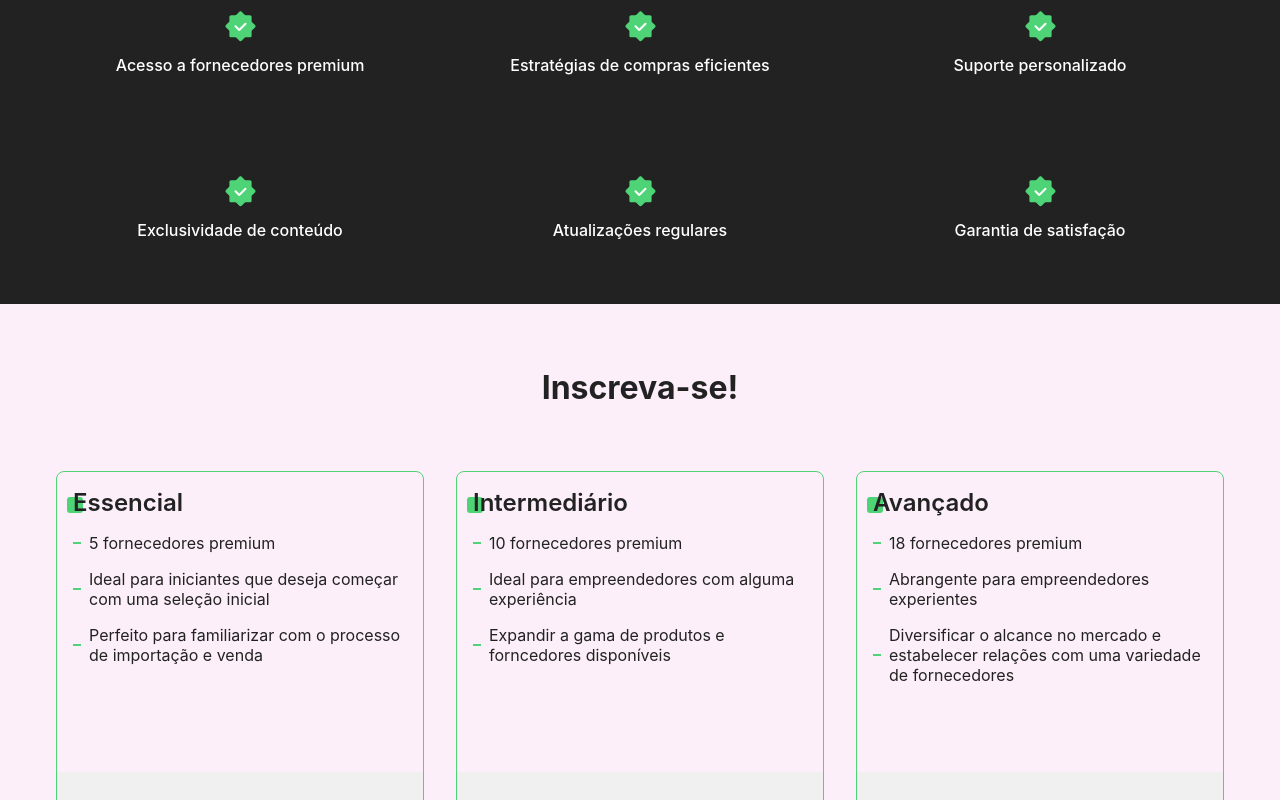
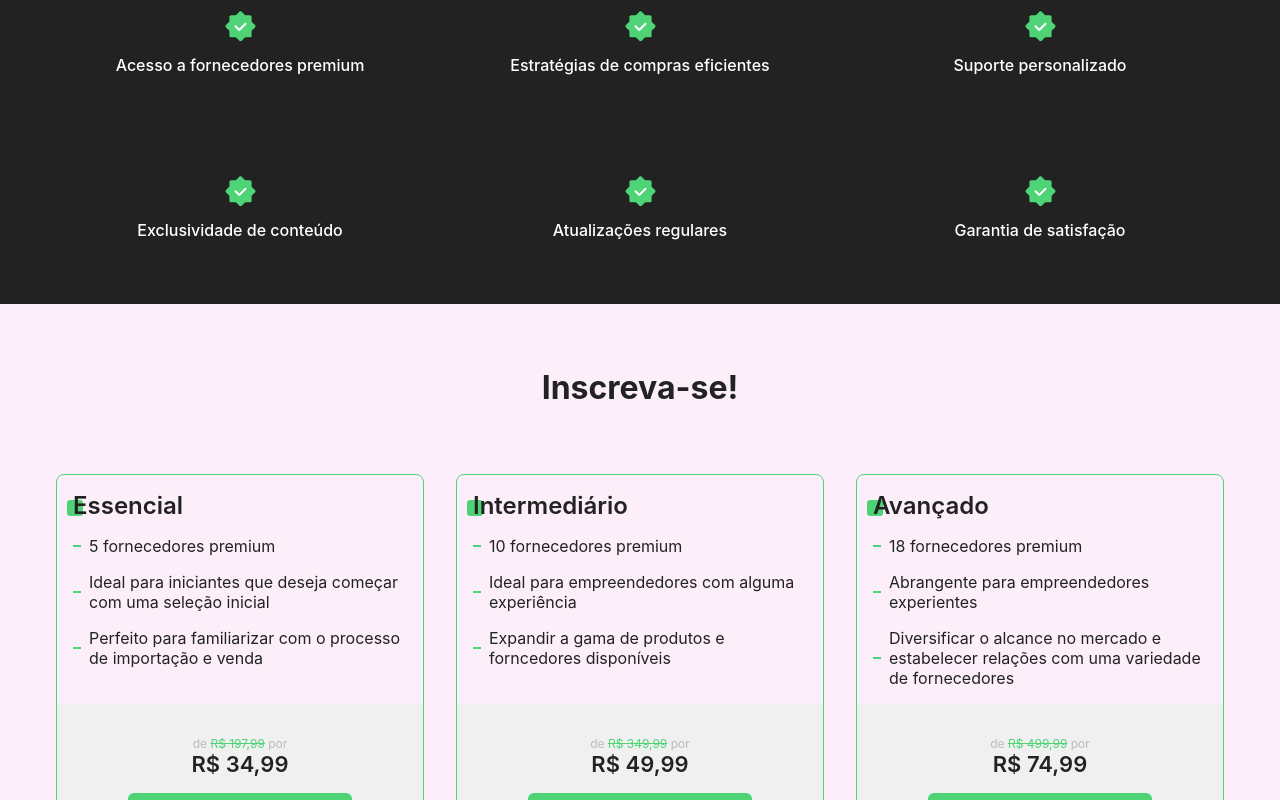
Before and after one commit to luizchaaves/page-joao-nave, a React (Vite) app: page / in a window 1280 px wide. Shown: the part 3272-4072 px from the top of the page. Built offline with nearby package versions, Linux system fonts and the light colour scheme; the HTML template or start-up script is replaced by a standard one; what google-fonts would draw is missing.

Commit message:
feat: add prices to the product card

```diff
--- a/src/components/card-courses/index.tsx
+++ b/src/components/card-courses/index.tsx
@@ -1,12 +1,14 @@
+import { IPrice } from '../../types/data-types';
 import Button from '../button'
-import { Container, Content, Description, Footer, Item, Title } from './styles';
+import { Container, Content, Description, Footer, Item, Price, Title } from './styles';
 
 type ICardCourses = {
     title: string,
     description: string[],
+    price: IPrice
 }
 
-const CardCourses = ({title, description}: ICardCourses) => {
+const CardCourses = ({title, description, price}: ICardCourses) => {
   return (
     <Container>
         <Content>
@@ -18,6 +20,17 @@ const CardCourses = ({title, description}: ICardCourses) => {
             </Description>
         </Content>
         <Footer>
+            <Price>
+                {price.promotionalPrice ? (
+                    <>
+                        <p>de <span>{ (price.normalPrice/100).toLocaleString('pt-BR', { style: 'currency', currency: 'BRL' }) }</span> por</p>
+                        <span>{ (price.promotionalPrice/100).toLocaleString('pt-BR', { style: 'currency', currency: 'BRL' }) }</span>
+                    </>
+                ) : (
+                    <span>{ (price.normalPrice/100).toLocaleString('pt-BR', { style: 'currency', currency: 'BRL' }) }</span>
+                )}
+            </Price>
+
             <Button>Assinar</Button>
         </Footer>
     </Container>
--- a/src/components/card-courses/styles.ts
+++ b/src/components/card-courses/styles.ts
@@ -4,6 +4,8 @@ export const Container = styled.div`
     border-radius: 8px;
     overflow: hidden;
     border: 1px solid ${(props) => props.theme.colors.green_light};
+    display: flex;
+    flex-direction: column;
 `
 
 export const Content = styled.div`
@@ -11,7 +13,7 @@ export const Content = styled.div`
     display: flex;
     flex-direction: column;
     gap: 16px;
-    min-height: 300px;
+    flex: 1;
 `
 
 export const Title = styled.h3`
@@ -64,6 +66,9 @@ export const Footer = styled.div`
     align-items: center;
     justify-content: center;
 
+    flex-direction: column;
+    gap: 16px;
+
     @media (max-width: 1100px) {
         justify-content: flex-end;
     }
@@ -72,3 +77,25 @@ export const Footer = styled.div`
         justify-content: center;
     }
 `
+
+export const Price = styled.div`
+    display: flex;
+    align-items: center;
+    justify-content: center;
+    flex-direction: column;
+
+    & > p {
+        font-size: 12px;
+        color: #bababa;
+
+        & > span {
+            text-decoration: line-through;
+            color: ${props => props.theme.colors.green_light};
+        }
+    }
+
+    & > span {
+        font-size: 22px;
+        font-weight: 600;
+    }
+`
--- a/src/landing-page-data.json
+++ b/src/landing-page-data.json
@@ -83,7 +83,11 @@
                 "5 fornecedores premium",
                 "Ideal para iniciantes que deseja começar com uma seleção inicial",
                 "Perfeito para familiarizar com o processo de importação e venda"
-            ]
+            ],
+            "price": {
+                "normalPrice": 19799,
+                "promotionalPrice": 3499
+            }
         },
         {
             "title": "Intermediário",
@@ -91,7 +95,11 @@
                 "10 fornecedores premium",
                 "Ideal para empreendedores com alguma experiência",
                 "Expandir a gama de produtos e forncedores disponíveis"
-            ]
+            ],
+            "price": {
+                "normalPrice": 34999,
+                "promotionalPrice": 4999
+            }
         },
         {
             "title": "Avançado",
@@ -99,7 +107,11 @@
                 "18 fornecedores premium",
                 "Abrangente para empreendedores experientes",
                 "Diversificar o alcance no mercado e estabelecer relações com uma variedade de fornecedores"
-            ]
+            ],
+            "price": {
+                "normalPrice": 49999,
+                "promotionalPrice": 7499
+            }
         }
     ],
     "questions": [
--- a/src/section/courses/index.tsx
+++ b/src/section/courses/index.tsx
@@ -17,7 +17,7 @@ const Courses = ({ courses }: Props) => {
             <Content>
                 <Grid>
                     {courses.map((course, index) => (
-                        <CardCourses key={index} title={course.title} description={course.description}/>
+                        <CardCourses key={index} title={course.title} description={course.description} price={course.price}/>
                     ))}
                 </Grid>
             </Content>
--- a/src/types/data-types.ts
+++ b/src/types/data-types.ts
@@ -12,7 +12,13 @@ export interface PageData {
 export interface ICourse {
     title: string;
     description: string[];
+    price: IPrice
 }
+
+export interface IPrice {
+    normalPrice: number;
+    promotionalPrice: number;
+  }
 
 export interface IDifferential {
     text: string;
```
